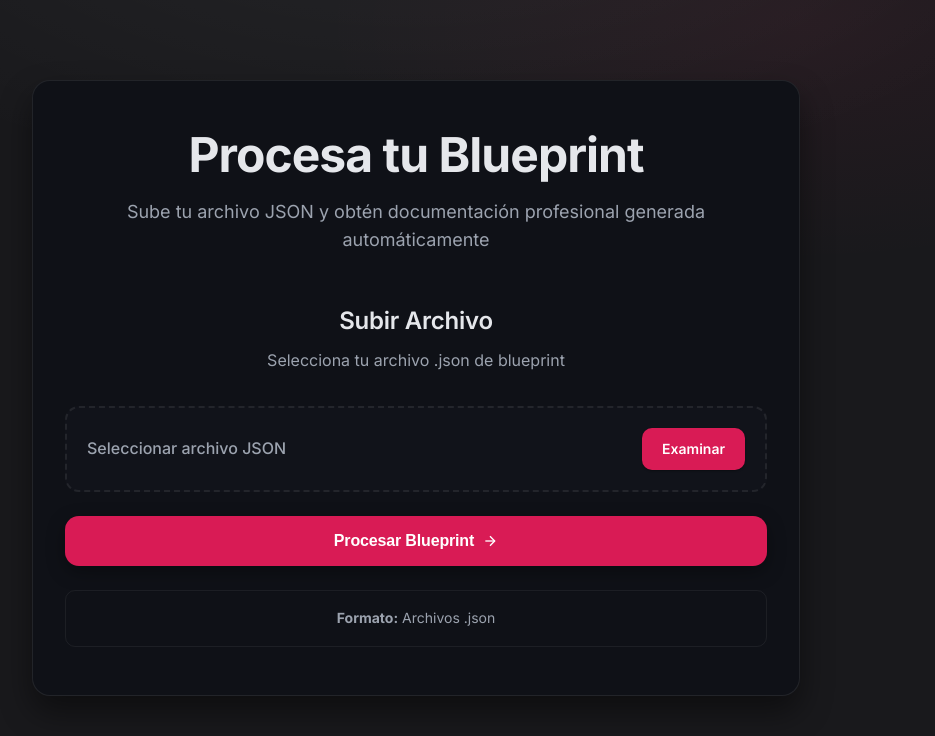
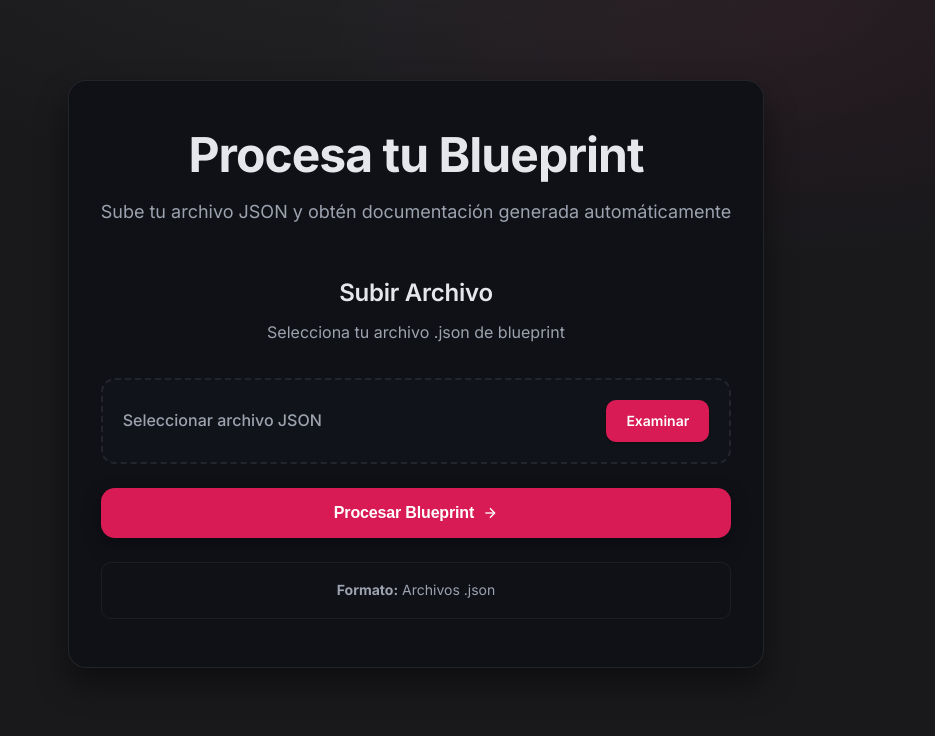
Before and after one commit to EmilioGiordano/docgen, a FastAPI app: page / in a window 1280 px wide. Shown: the part 68-804 px from the top of the page, without its empty margins (224-1159 px from the left). Run offline with FastAPI, Linux system fonts and the light colour scheme.

Commit message:
Change texts

```diff
--- a/templates/index.html
+++ b/templates/index.html
@@ -7,7 +7,7 @@
     <div class="hero">
         <h1 class="hero-title">Procesa tu Blueprint</h1>
         <p class="hero-description">
-            Sube tu archivo JSON y obtén documentación profesional generada automáticamente
+            Sube tu archivo JSON y obtén documentación generada automáticamente
         </p>
     </div>
 
```
